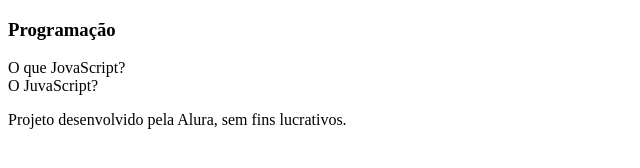
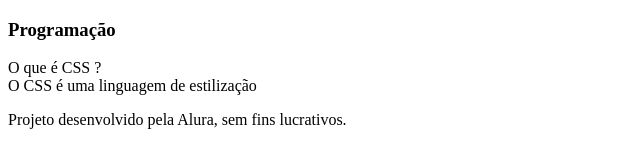
Before and after one commit to tholonka/gatolouco, a plain HTML site: page index.html in a window 1280 px wide. Shown: the whole page, without its empty margins (0-640 px from the left). Drawn offline with Linux system fonts and the light colour scheme.

Commit message:
gatoloco

```diff
--- a/index.html
+++ b/index.html
@@ -12,10 +12,10 @@
                 <div class="cartão__conteudo">
                     <h3>Programação</h3>
                     <div class="cartão__conteudo__pergunta">
-                        O que JovaScript?
+                        O que é CSS ?
                     </div>
                     <div class="cartão__conteudo__resposta">
-                        O JuvaScript?
+                        O CSS é uma linguagem de estilização
                     </div>
                 </div>
             </article>
```
Also changed, not shown: style.css (added).
